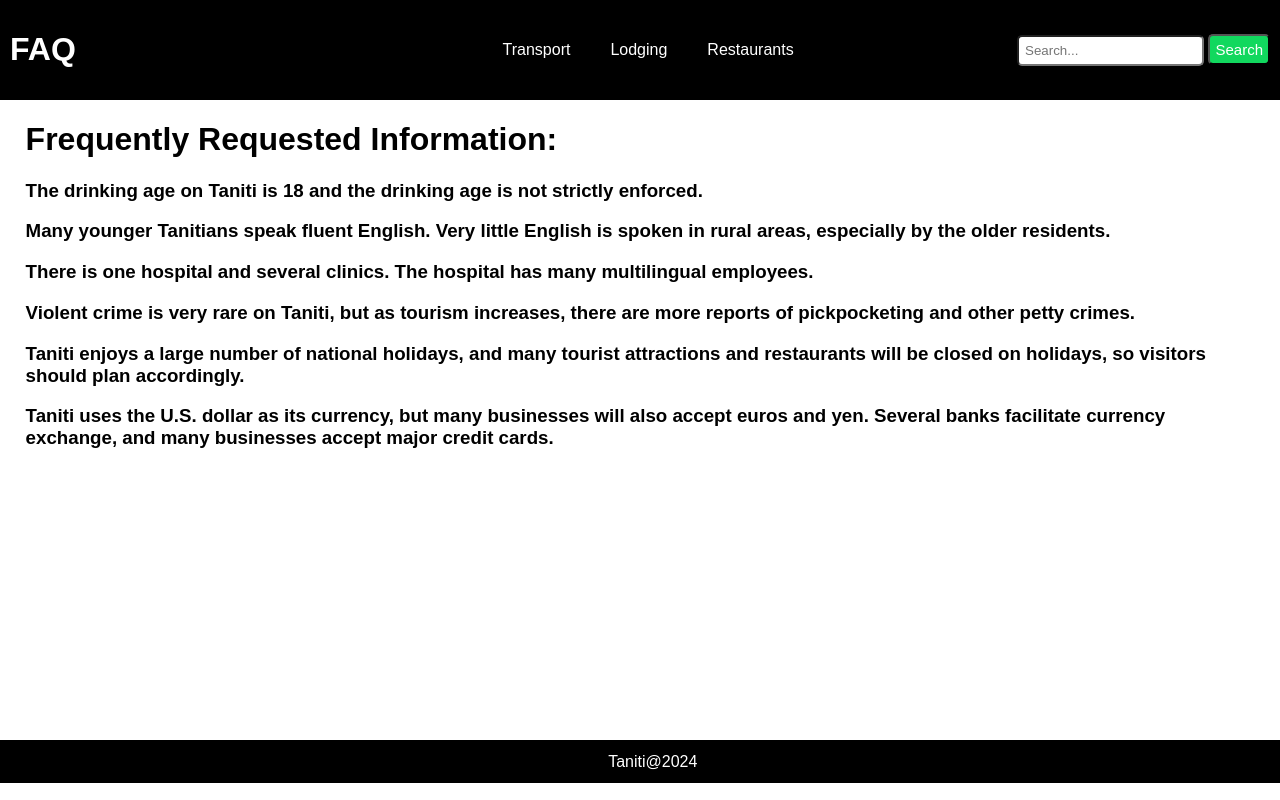
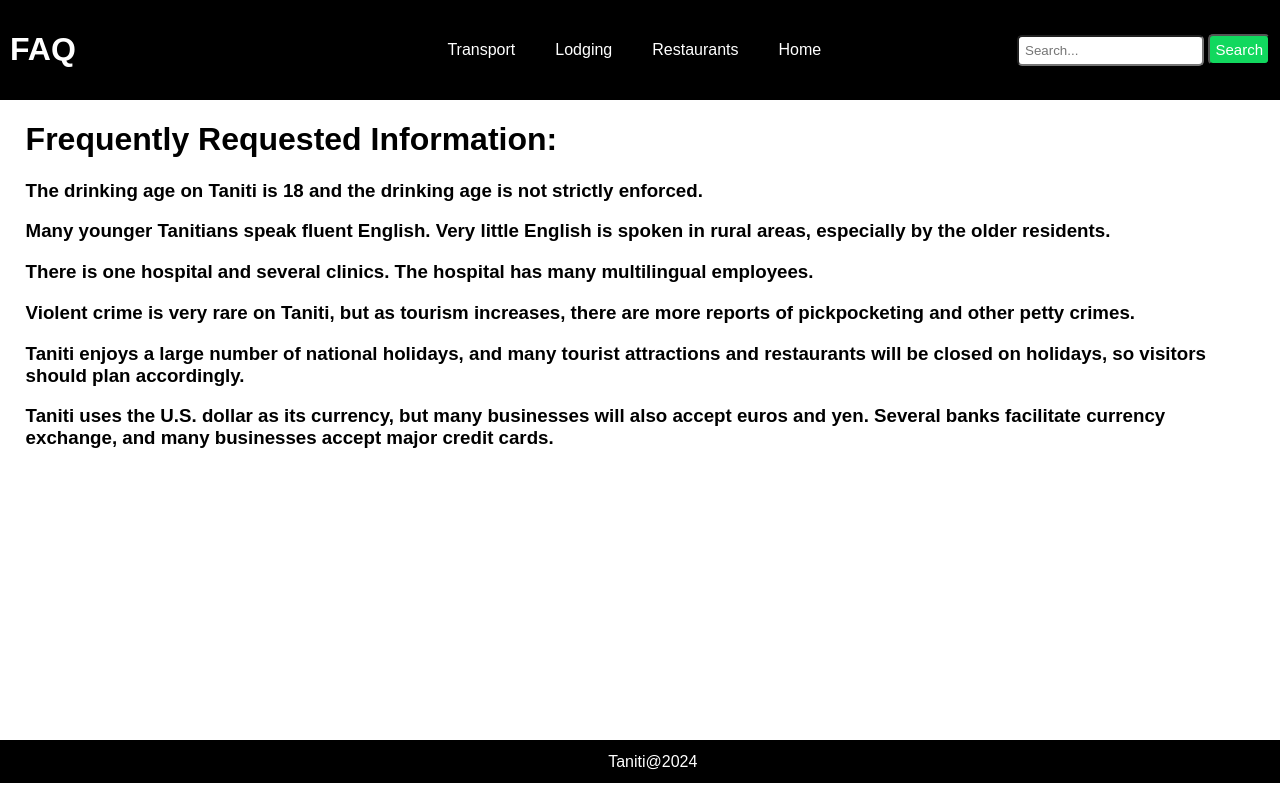
Before and after one commit to tphan5901/D479-UXDesign, a plain HTML site: page faq.html in a window 1280 px wide. Shown: the top 800 px of the page. Drawn offline with Linux system fonts and the light colour scheme.

Commit message:
Update faq.html

```diff
--- a/faq.html
+++ b/faq.html
@@ -92,6 +92,7 @@
         <a href="transport.html">Transport</a>
         <a href="lodging.html">Lodging</a>
         <a href="restaurant.html">Restaurants</a>
+            <a href="restaurant.html">Home</a>
     </nav>
     <div class="search-box">
         <input type="text" placeholder="Search...">
```
